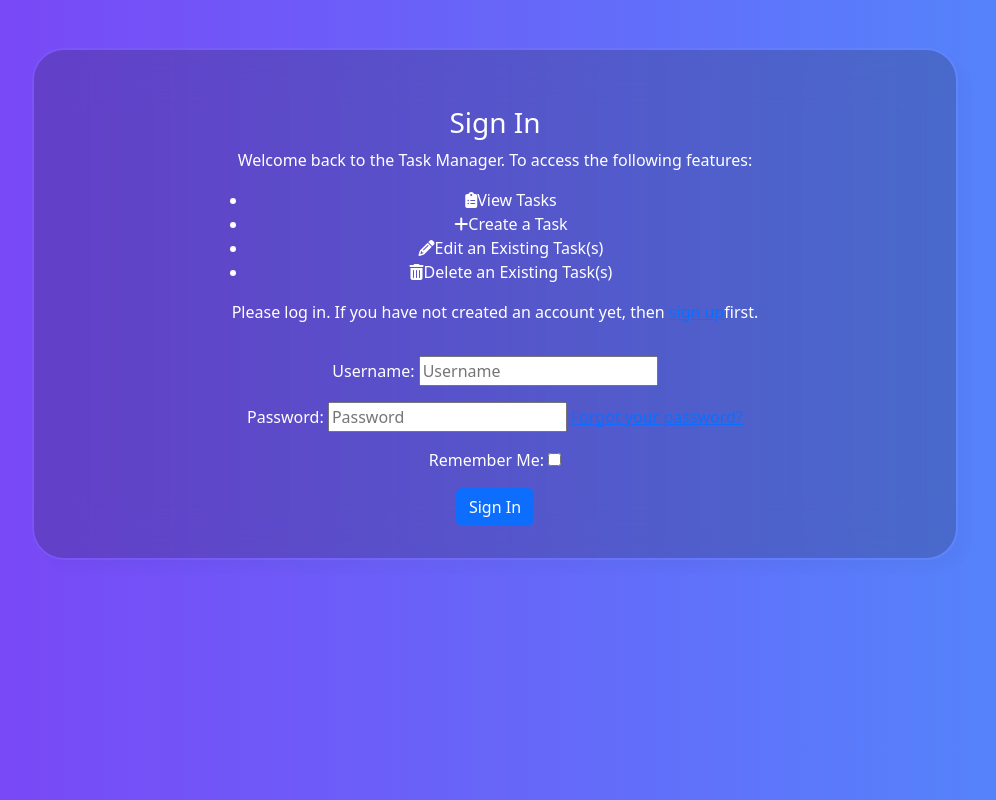
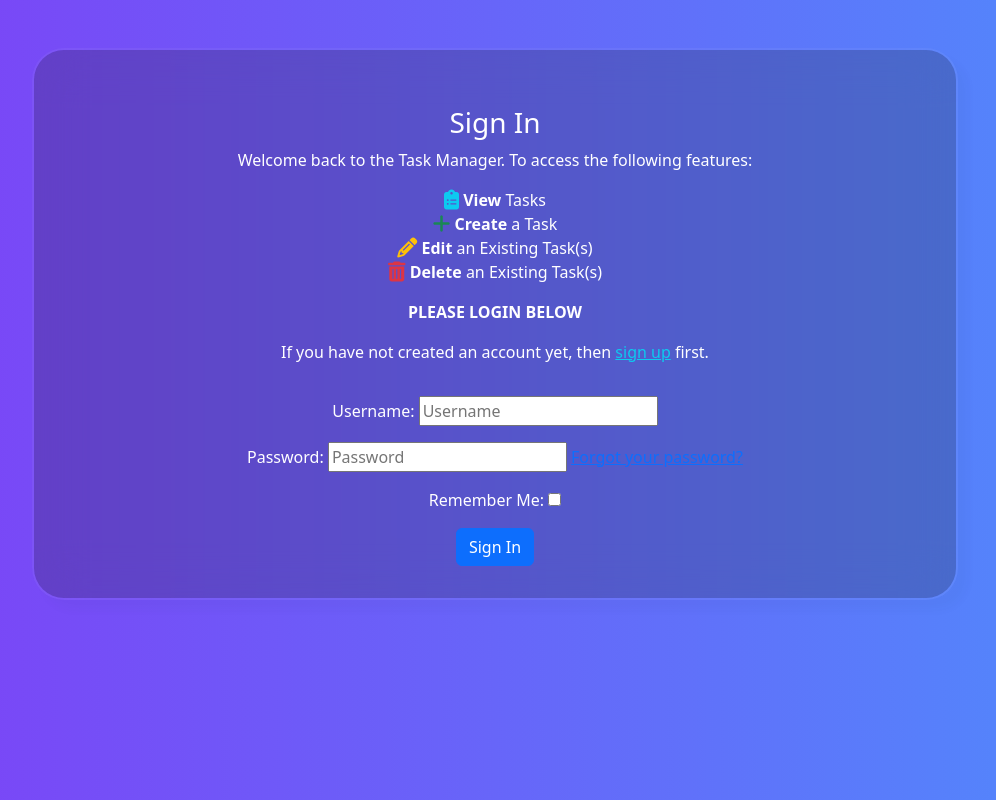
Before and after one commit to JackSummerfield1/task-manager-p4, a Django app: page /accounts/login/ in a window 1280 px wide. Shown: the part 16-816 px from the top of the page, without its empty margins (145-1141 px from the left). Run offline with Django 4.2, Linux system fonts and the light colour scheme; some libraries are stand-ins or nearby versions.

Commit message:
feat: add some boostrap styling to login page

```diff
--- a/tasks/templates/account/login.html
+++ b/tasks/templates/account/login.html
@@ -20,14 +20,19 @@
                     <h3>{% trans "Sign In" %}</h3>
 
                     <p>{% blocktrans %}Welcome back to the Task Manager. To access the following features: </p>
-                    <ul>
-                      <li><i class="fa-solid fa-clipboard-list"></i>View Tasks</li>
-                      <li><i class="fa-solid fa-plus"></i>Create a Task</li>
-                      <li><i class="fa-solid fa-pencil"></i>Edit an Existing Task(s)</li>
-                      <li><i class="fa-solid fa-trash-can"></i>Delete an Existing Task(s)</li>
+                    <ul class="list-unstyled">
+                      <li><i class="fa-solid fa-clipboard-list fa-lg text-info"></i> <strong>View
+                        </strong>Tasks</li>
+                      <li><i class="fa-solid fa-plus fa-lg text-success"></i> <strong>Create</strong> a Task
+                      </li>
+                      <li><i class="fa-solid fa-pencil fa-lg text-warning"></i> <strong>Edit</strong> an Existing
+                        Task(s)</li>
+                      <li><i class="fa-solid fa-trash-can fa-lg text-danger"></i> <strong>Delete</strong> an Existing
+                        Task(s)</li>
                     </ul>
-                    <p>Please log in. If you have not created an account yet, then <a href="{{ signup_url }}">sign
-                        up</a>first.{% endblocktrans %}</p>
+                    <p><strong>PLEASE LOGIN BELOW</strong></p>
+                    <p>If you have not created an account yet, then <a class="link-info" href="{{ signup_url }}">sign
+                        up</a> first.{% endblocktrans %}</p>
 
 
                   </div>
```
